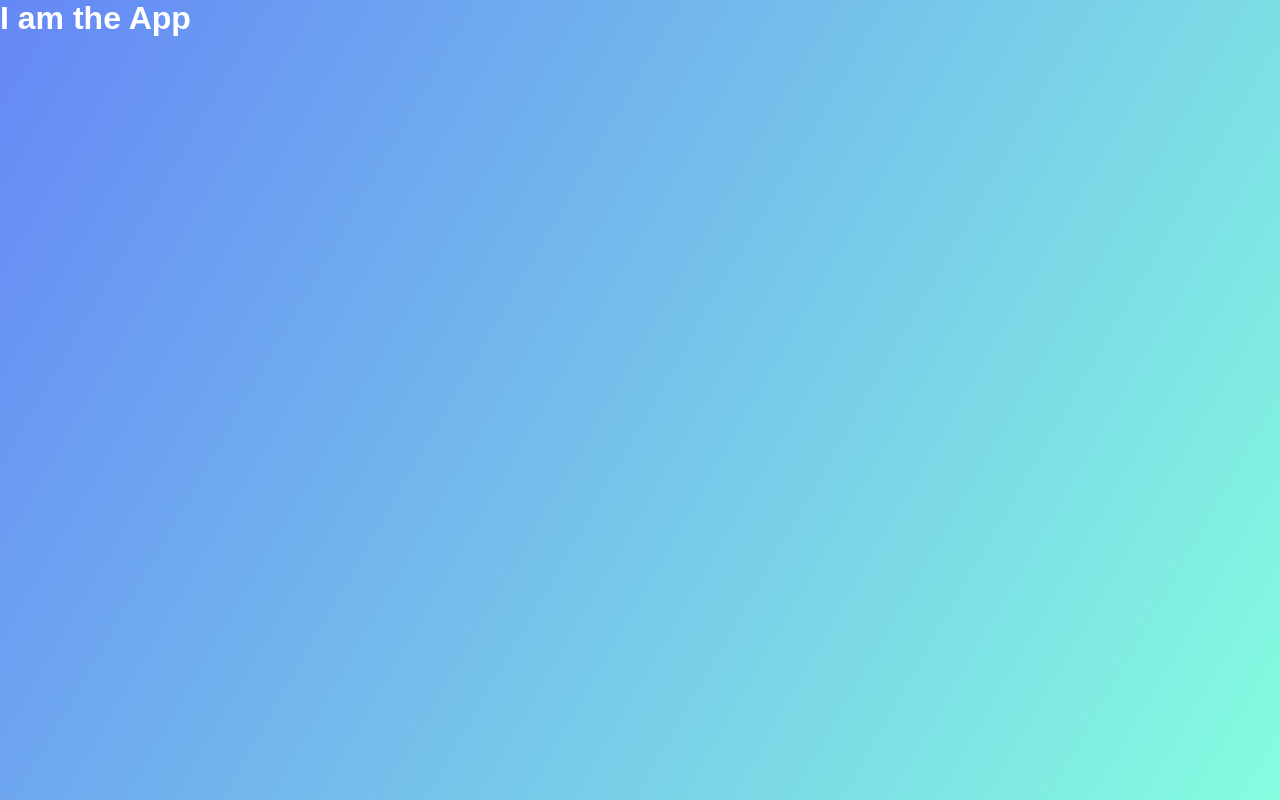
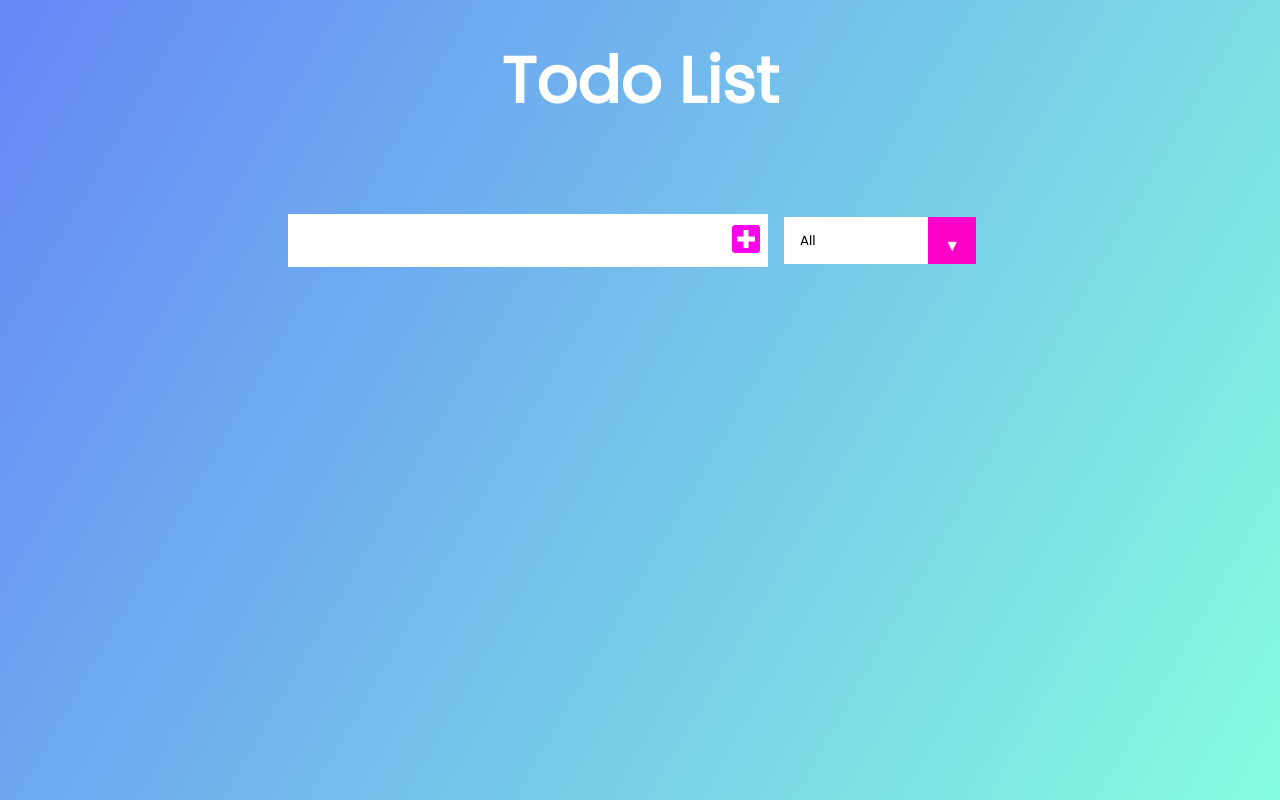
Before and after one commit to arthurstatuti/tutorial-todo-list, a React (Create React App) app: page / in a window 1280 px wide. Built offline with nearby package versions, Linux system fonts and the light colour scheme.

Commit message:
set up Form and TodoList components

```diff
--- a/public/index.html
+++ b/public/index.html
@@ -9,6 +9,16 @@
       name="description"
       content="Web site created using create-react-app"
     />
+    <link
+    href="https://fonts.googleapis.com/css?family=Poppins&display=swap"
+    rel="stylesheet"
+  />
+  <link
+    rel="stylesheet"
+    href="https://cdnjs.cloudflare.com/ajax/libs/font-awesome/5.12.1/css/all.min.css"
+    integrity="sha256-mmgLkCYLUQbXn0B1SRqzHar6dCnv9oZFPEC1g1cwlkk="
+    crossorigin="anonymous"
+  />
     <link rel="apple-touch-icon" href="%PUBLIC_URL%/logo192.png" />
     <!--
       manifest.json provides metadata used when your web app is installed on a
--- a/src/App.js
+++ b/src/App.js
@@ -1,10 +1,21 @@
+/* eslint-disable no-console */
+
+// App based on Simo Edwin's tutorial:
+// https://www.youtube.com/watch?v=pCA4qpQDZD8
+
 import React from 'react';
 import './App.css';
+import Form from './components/Form';
+import TodoList from './components/TodoList';
 
 function App() {
   return (
     <div className="App">
-      <h1>I am the App</h1>
+      <header>
+        <h1>Todo List</h1>
+      </header>
+      <Form />
+      <TodoList />
     </div>
   );
 }
--- /dev/null
+++ b/src/components/Form.js
@@ -0,0 +1,27 @@
+/* eslint-disable react/prop-types */
+/* eslint-disable no-console */
+import React from 'react';
+
+function Form() {
+  return (
+    <form>
+
+      <input type="text" className="todo-input" />
+
+      <button className="todo-button" type="submit">
+        <i className="fas fa-plus-square" />
+      </button>
+
+      <div className="select">
+        <select name="todos" className="filter-todo">
+          <option value="all">All</option>
+          <option value="completed">Completed</option>
+          <option value="uncompleted">Uncompleted</option>
+        </select>
+      </div>
+
+    </form>
+  );
+}
+
+export default Form;
--- /dev/null
+++ b/src/components/TodoList.js
@@ -0,0 +1,14 @@
+/* eslint-disable react/prop-types */
+/* eslint-disable react/self-closing-comp */
+/* eslint-disable react/jsx-no-comment-textnodes */
+import React from 'react';
+
+function TodoList() {
+  return (
+    <div className="todo-container">
+      <ul className="todo-list"></ul>
+    </div>
+  );
+}
+
+export default TodoList;
```
